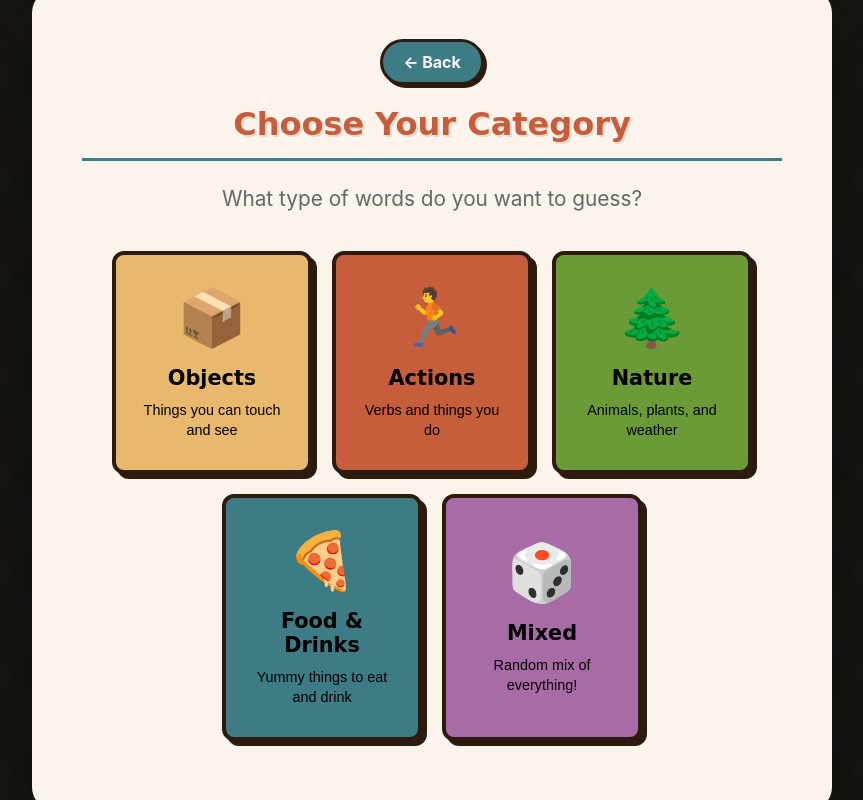
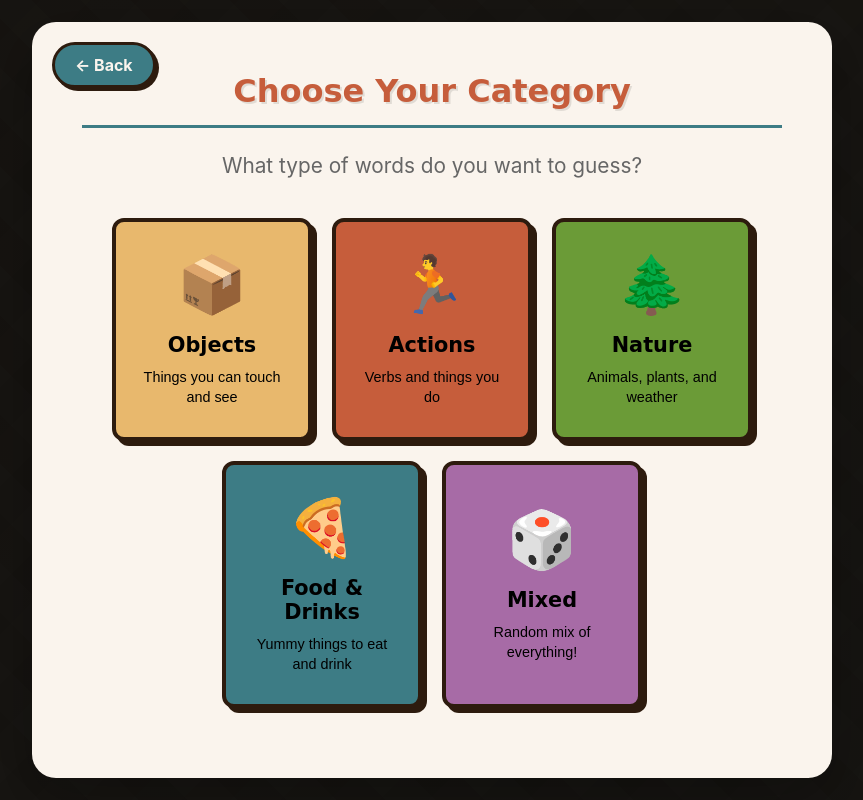
Before and after one commit to ChilliRoger/Goofyji, a Next.js app: page /game in a window 1280 px wide. Shown: the whole page, without its empty margins (208-1071 px from the left). Built offline with nearby package versions, Linux system fonts and the light colour scheme.

Commit message:
few alignmet changes made

```diff
--- a/app/game/page.tsx
+++ b/app/game/page.tsx
@@ -261,13 +261,6 @@ export default function GamePage() {
           showHintButton={!hintShown && !showRoundResult}
         />
       </div>
-
-      <div className="game-footer">
-        <p className="footer-tip">
-          💡 Type the word or phrase the emojis represent! Wrong answers won't
-          cost lives - only running out of time will! ⏱️
-        </p>
-      </div>
     </main>
   );
 }
--- a/app/globals.css
+++ b/app/globals.css
@@ -688,6 +688,7 @@ body {
   text-align: center;
   box-shadow: 0 20px 60px rgba(0, 0, 0, 0.3);
   animation: zoomIn 0.5s ease;
+  position: relative;
 }
 
 .category-back-button {
@@ -703,6 +704,9 @@ body {
   transition: var(--transition);
   margin-bottom: 20px;
   font-family: var(--font-secondary);
+  position: absolute;
+  top: 20px;
+  left: 20px;
 }
 
 .category-back-button:hover {
```
